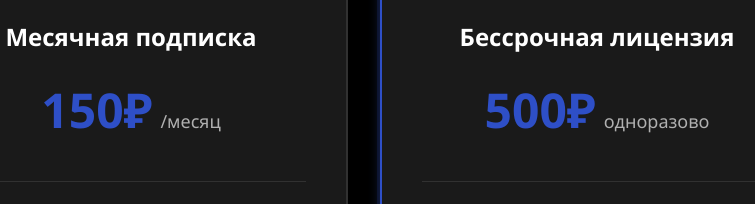
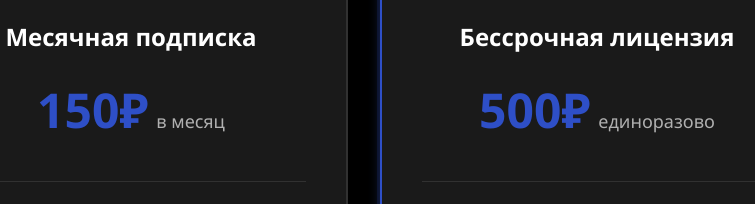
Before and after one commit to Rneeshka/AVQON, a browser extension: page avqon-website/index.html in a window 1280 px wide. Shown: the part 3577-3781 px from the top of the page, 276-1031 px from the left. Drawn offline with Linux system fonts and the light colour scheme; no server answers; files whose address does not match are found by name.

Commit message:
russian gramm

```diff
--- a/avqon-website/index.html
+++ b/avqon-website/index.html
@@ -262,7 +262,7 @@
                         <h3 class="pricing-name">Месячная подписка</h3>
                         <div class="pricing-price">
                             <span class="price-amount">150₽</span>
-                            <span class="price-period">/месяц</span>
+                            <span class="price-period">в месяц</span>
                         </div>
                     </div>
                     <ul class="pricing-features">
@@ -282,7 +282,7 @@
                         <h3 class="pricing-name">Бессрочная лицензия</h3>
                         <div class="pricing-price">
                             <span class="price-amount">500₽</span>
-                            <span class="price-period">одноразово</span>
+                            <span class="price-period">единоразово</span>
                         </div>
                     </div>
                     <ul class="pricing-features">
```
